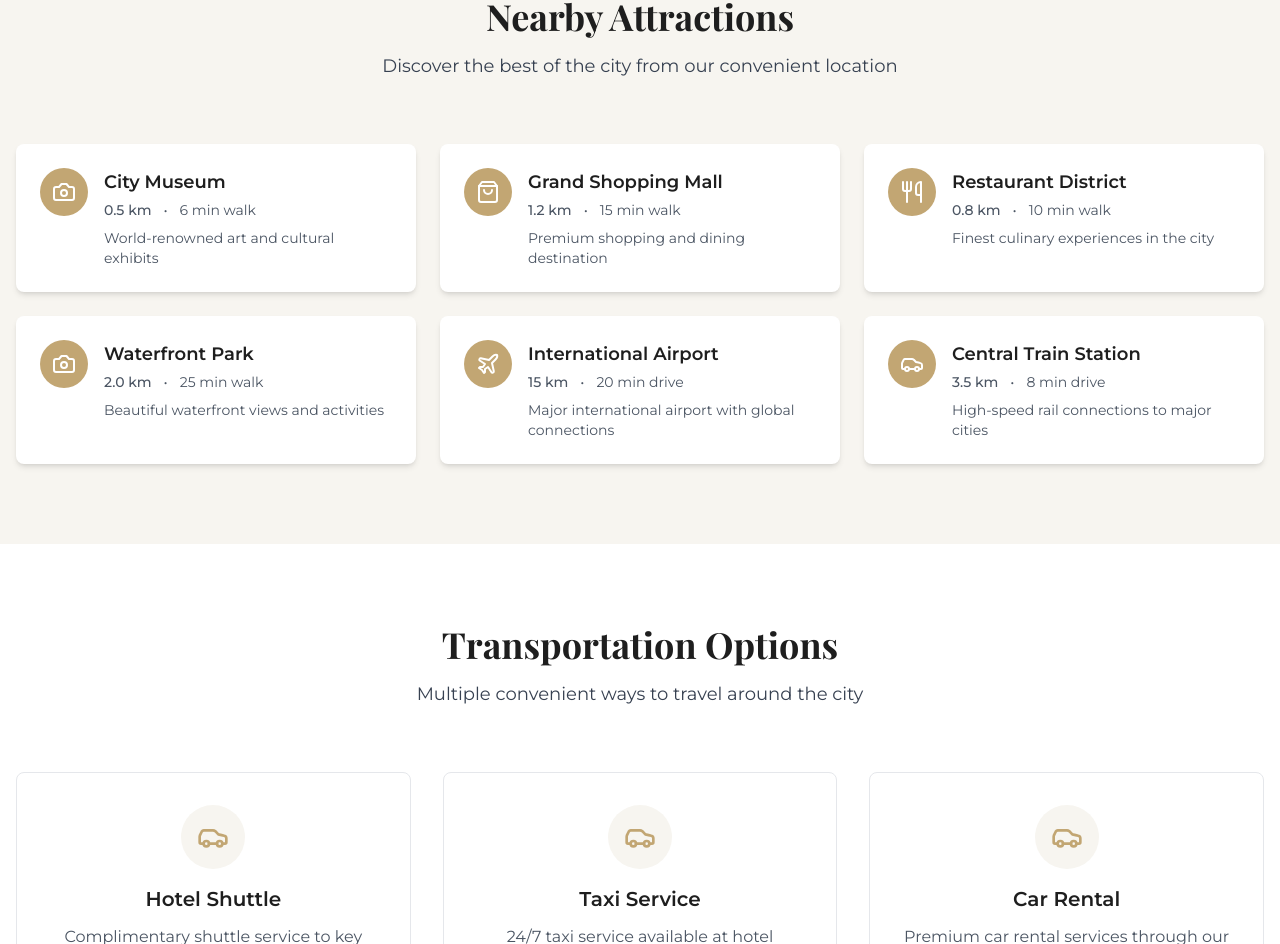
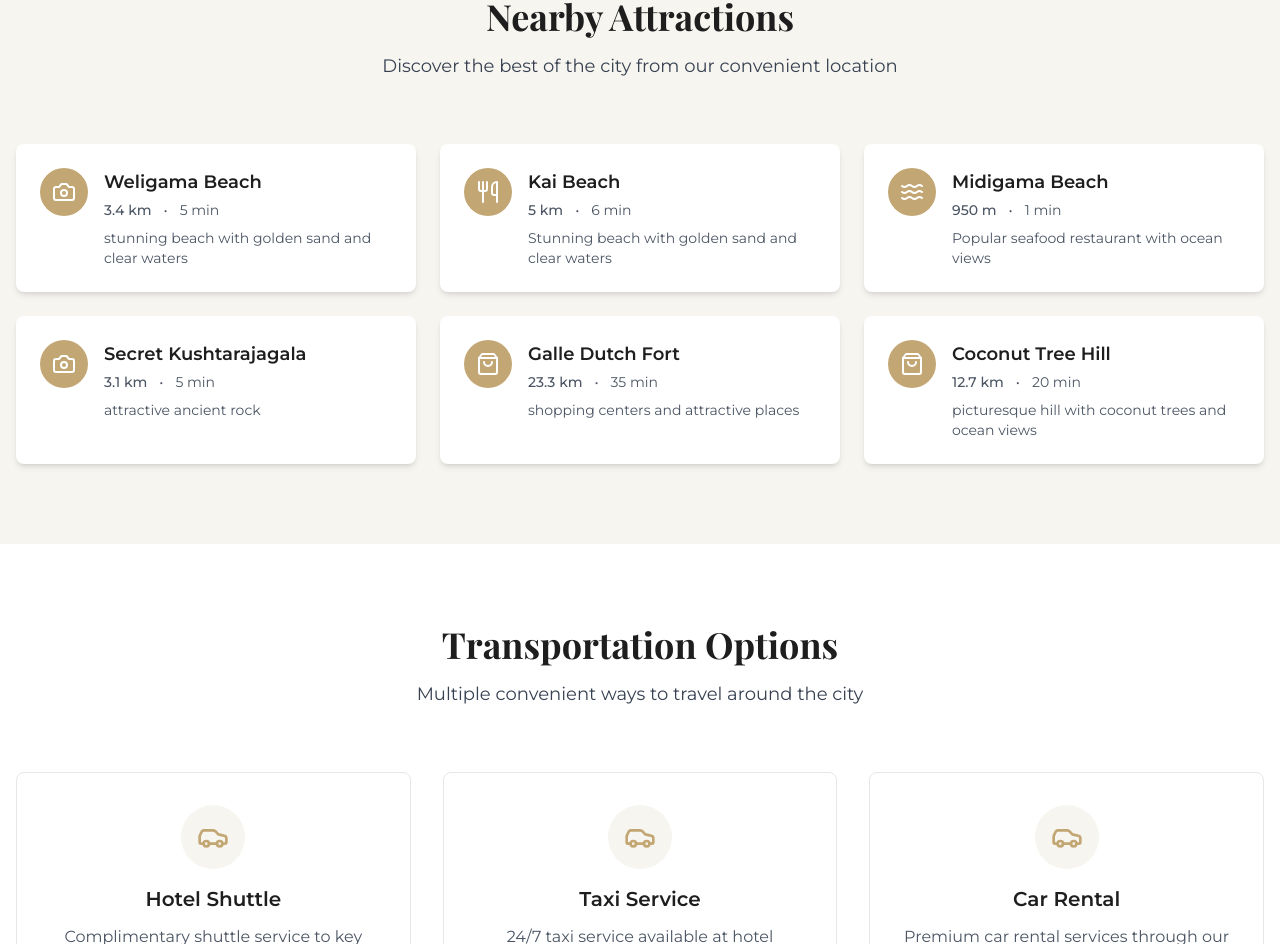
Before and after one commit to yasindugunasekara/hotel-managment-system, a React (Vite) app in the folder frontend/: page /location in a window 1280 px wide. Shown: the part 1708-2652 px from the top of the page. Built offline with nearby package versions, Linux system fonts and the light colour scheme.

Commit message:
feat: update Location component with new attractions and remove outdated entries

```diff
--- a/frontend/src/pages/Location.tsx
+++ b/frontend/src/pages/Location.tsx
@@ -1,53 +1,50 @@
 import React, { useEffect } from 'react';
-import { MapPin, Plane, Car, Utensils, ShoppingBag, Camera, Clock, Phone, Mail } from 'lucide-react';
+import { MapPin, Plane, Car, Utensils, ShoppingBag, Camera, Clock, Phone, Mail, Waves } from 'lucide-react';
 
 const Location = () => {
   useEffect(() => {
-    window.scrollTo(0, 0);
+    // window.scrollTo(0, 0);
   }, []);
 
   const attractions = [
     {
       icon: <Camera className="w-6 h-6" />,
-      name: 'City Museum',
-      distance: '0.5 km',
-      walkTime: '6 min walk',
-      description: 'World-renowned art and cultural exhibits'
+      name: 'Weligama Beach',
+      distance: '3.4 km',
+      walkTime: '5 min ',
+      description: 'stunning beach with golden sand and clear waters'
+    },{
+      icon: <Utensils className="w-6 h-6" />,
+      name: 'Kai Beach',
+      distance: '5 km',
+      walkTime: '6 min ',
+      description: 'Stunning beach with golden sand and clear waters'
+
     },
     {
+      icon: <Waves className="w-6 h-6" />,
+      name: 'Midigama Beach',
+      distance: '950 m',
+      walkTime: '1 min ',
+      description: 'Popular seafood restaurant with ocean views'
+    },{
+      icon: <Camera className="w-6 h-6" />,
+      name: 'Secret Kushtarajagala',
+      distance: '3.1 km',
+      walkTime: '5 min ',
+      description: 'attractive ancient rock '
+    },{
       icon: <ShoppingBag className="w-6 h-6" />,
-      name: 'Grand Shopping Mall',
-      distance: '1.2 km',
-      walkTime: '15 min walk',
-      description: 'Premium shopping and dining destination'
-    },
-    {
-      icon: <Utensils className="w-6 h-6" />,
-      name: 'Restaurant District',
-      distance: '0.8 km',
-      walkTime: '10 min walk',
-      description: 'Finest culinary experiences in the city'
-    },
-    {
-      icon: <Camera className="w-6 h-6" />,
-      name: 'Waterfront Park',
-      distance: '2.0 km',
-      walkTime: '25 min walk',
-      description: 'Beautiful waterfront views and activities'
-    },
-    {
-      icon: <Plane className="w-6 h-6" />,
-      name: 'International Airport',
-      distance: '15 km',
-      walkTime: '20 min drive',
-      description: 'Major international airport with global connections'
-    },
-    {
-      icon: <Car className="w-6 h-6" />,
-      name: 'Central Train Station',
-      distance: '3.5 km',
-      walkTime: '8 min drive',
-      description: 'High-speed rail connections to major cities'
+      name: 'Galle Dutch Fort',
+      distance: '23.3 km',
+      walkTime: '35 min ',
+      description: 'shopping centers and attractive places'
+    },{
+      icon: <ShoppingBag className="w-6 h-6" />,
+      name: 'Coconut Tree Hill',
+      distance: '12.7 km',
+      walkTime: '20 min ',
+      description: 'picturesque hill with coconut trees and ocean views'
     },
   ];
 
```
